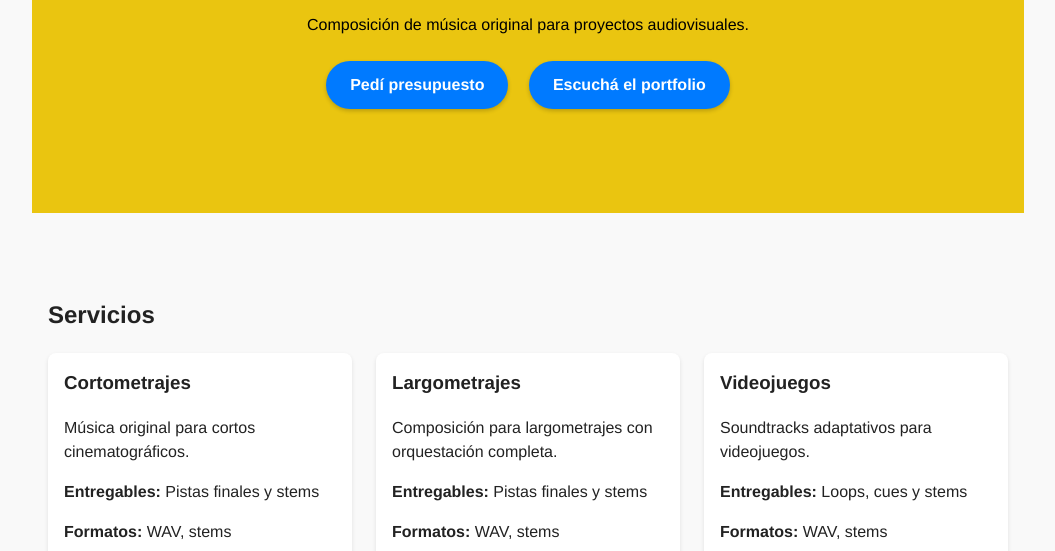
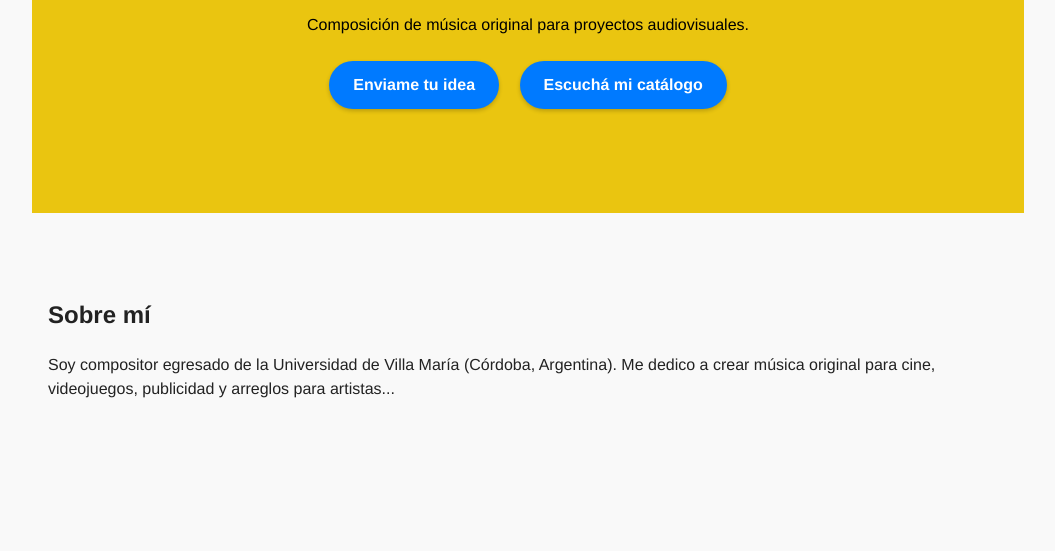
Before and after one commit to Fitoplancton23/matias.github.io, a website: page index.html in a window 1280 px wide. Shown: the part 249-800 px from the top of the page, without its empty margins (112-1167 px from the left). Drawn offline with Linux system fonts and the light colour scheme.

Commit message:
Update index.html

```diff
--- a/index.html
+++ b/index.html
@@ -57,8 +57,13 @@
     <section id="inicio" class="hero">
       <h1>Matías Pedrós</h1>
       <p>Composición de música original para proyectos audiovisuales.</p>
-      <a class="btn" href="#contacto">Pedí presupuesto</a>
-      <a class="btn" href="#portfolio">Escuchá el portfolio</a>
+      <a class="btn" href="#contacto">Enviame tu idea</a>
+      <a class="btn" href="#portfolio">Escuchá mi catálogo</a>
+    </section>
+
+<section id="sobre-mi">
+      <h2>Sobre mí</h2>
+      <p>Soy compositor egresado de la Universidad de Villa María (Córdoba, Argentina). Me dedico a crear música original para cine, videojuegos, publicidad y arreglos para artistas...</p>
     </section>
 
     <section id="servicios">
@@ -70,11 +75,6 @@
       <h2>Portfolio</h2>
       <div id="spotify-container" aria-label="Ejemplo Spotify"></div>
       <div id="soundcloud-container" aria-label="Ejemplo SoundCloud" style="margin-top:1.5rem"></div>
-    </section>
-
-    <section id="sobre-mi">
-      <h2>Sobre mí</h2>
-      <p>Matías Pedrós es un compositor de 26 años egresado de la Universidad de Villa María (Córdoba, Argentina). Ofrece música original para cine, videojuegos, publicidad y arreglos para artistas.</p>
     </section>
 
     <section id="contacto">
```
